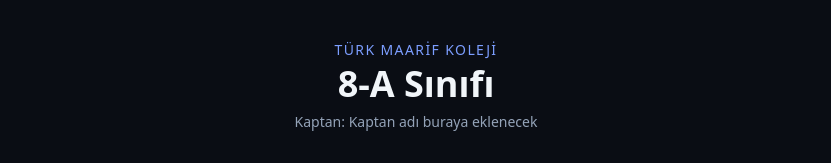
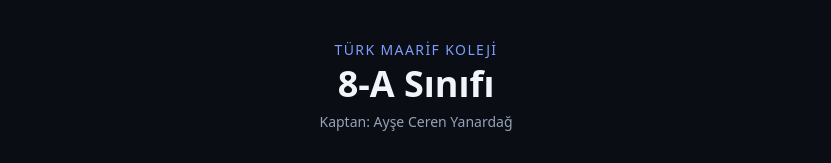
Before and after one commit to tosbikgungormemis-gif/ai-research-assistant, a Next.js app: page /sinif in a window 1280 px wide. Shown: the top 163 px of the page, without its empty margins (224-1055 px from the left). Built offline with nearby package versions, Linux system fonts and the light colour scheme.

Commit message:
Set class captain name on /sinif page
Co-Authored-By: Claude Sonnet 5 <noreply@anthropic.com>
Claude-Session: https://claude.ai/code/session_011DhozrMrLV1XzdzioMmgSu

```diff
--- a/app/sinif/page.tsx
+++ b/app/sinif/page.tsx
@@ -6,7 +6,7 @@ export const metadata: Metadata = {
   description: "Türk Maarif Koleji 8-A sınıfı duyuruları, ders programı ve iletişim bilgileri.",
 };
 
-const KAPTAN_ADI = "Kaptan adı buraya eklenecek";
+const KAPTAN_ADI = "Ayşe Ceren Yanardağ";
 
 const duyurular = [
   {
```
